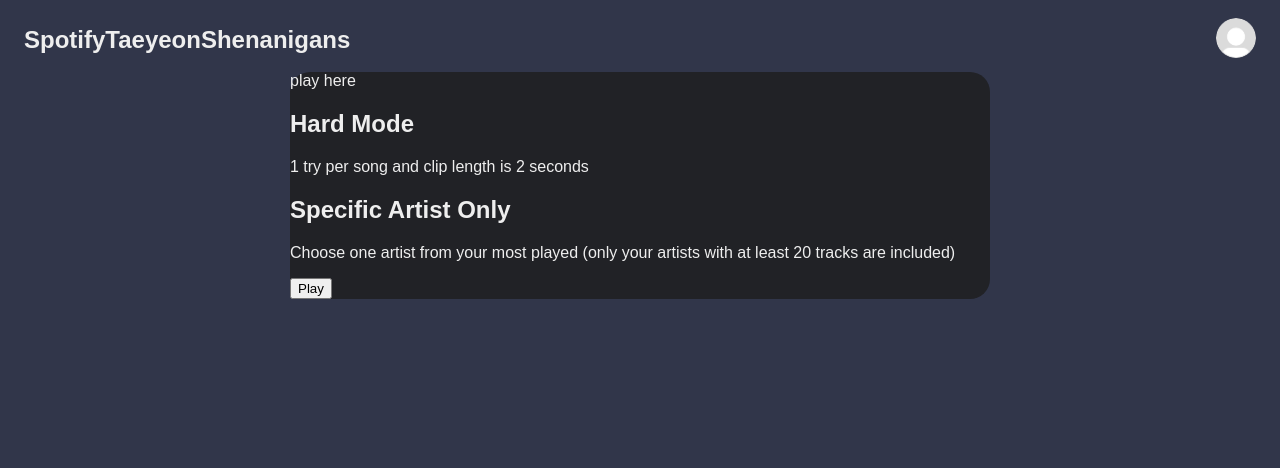
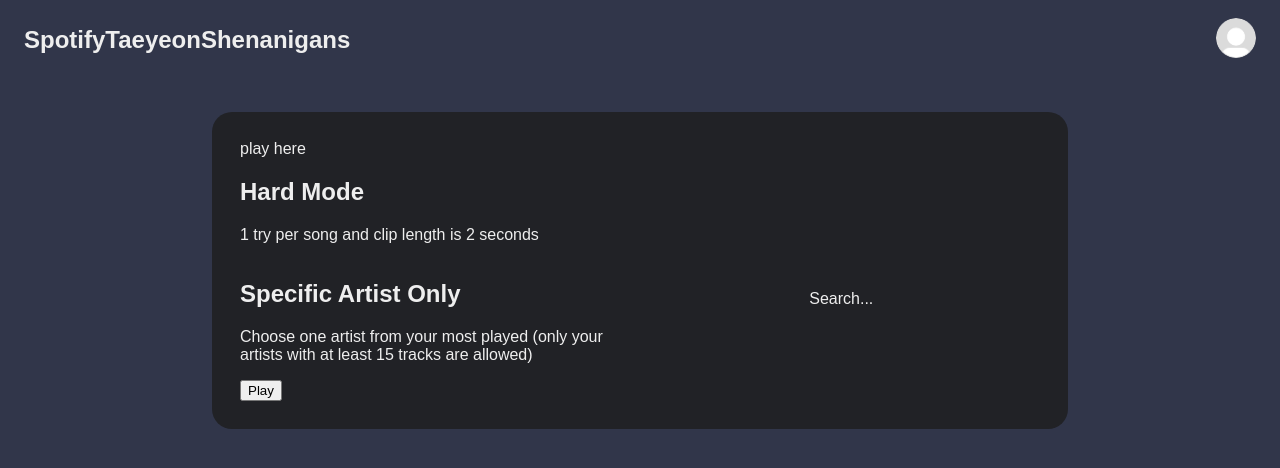
Before and after one commit to hurry-harry/spotify-taeyeon-shenanigans, an Angular app: page /play in a window 1280 px wide. Shown: the top 468 px of the page. Built offline with nearby package versions, Linux system fonts and the light colour scheme; no server answers.

Commit message:
Continue with implementing Play feature

```diff
--- a/package.json
+++ b/package.json
@@ -19,6 +19,7 @@
     "@angular/platform-browser": "^17.0.0",
     "@angular/platform-browser-dynamic": "^17.0.0",
     "@angular/router": "^17.0.0",
+    "@ng-select/ng-select": "^12.0.6",
     "rxjs": "~7.8.0",
     "tslib": "^2.3.0",
     "zone.js": "~0.14.2"
--- a/src/app/components/play/play.component.html
+++ b/src/app/components/play/play.component.html
@@ -1,17 +1,31 @@
 <div class="container">
   play here
 
+  @if (!isLoading) {
+    <div class="container__row">
       <div>
         <h2>Hard Mode</h2>
         <p>1 try per song and clip length is 2 seconds</p>
       </div>
+      <div>
 
-  <div>
+      </div>
+    </div>
+
+    <div class="container__row">
+      <div class="container__row__left-section">
         <h2>Specific Artist Only</h2>
-    <p>Choose one artist from your most played (only your artists with at least 20 tracks are included)</p>
+        <p>Choose one artist from your most played (only your artists with at least 15 tracks are allowed)</p>
+      </div>
+      <div class="container__row__right-section">
+        <ng-select [(ngModel)]="specificArtist" [items]="specificArtistSelection" placeholder="Search..." [searchable]="true" bindLabel="name"
+          [clearable]="true">
+        </ng-select>
+      </div>
     </div>
 
     <button (click)="play()">
       Play
     </button>
+  }
 </div>
--- a/src/app/components/play/play.component.scss
+++ b/src/app/components/play/play.component.scss
@@ -1,6 +1,21 @@
 .container {
-  margin: auto;
+  margin: 40px auto;
   background-color: #212226;
+  color: #eeeeee;
   border-radius: 20px;
-  max-width: 700px;
+  max-width: 800px;
+  padding: 28px;
+
+  &__row {
+    display: flex;
+
+    &__left-section {
+      flex-basis: 80%;
+    }
+
+    &__right-section {
+      flex-basis: 50%;
+      padding: 30px 0px 0px 200px
+    }
+  }
 }
--- a/src/app/components/play/play.component.ts
+++ b/src/app/components/play/play.component.ts
@@ -3,11 +3,14 @@
 import { SpotifyService } from '../../_shared/services/spotify.service';
 import { UserService } from '../../_shared/services/user.service';
 import { concatMap, finalize } from 'rxjs';
+import { CommonModule } from '@angular/common';
+import { NgSelectModule } from '@ng-select/ng-select';
+import { FormsModule } from '@angular/forms';
 
 @Component({
   selector: 'app-play',
   standalone: true,
-  imports: [],
+  imports: [NgSelectModule, CommonModule, FormsModule],
   templateUrl: './play.component.html',
   styleUrl: './play.component.scss'
 })
@@ -15,7 +18,7 @@
   isLoading: boolean = false;
 
   isHardMode: boolean = false;
-  specificArtist!: string;
+  specificArtist!: Artist;
 
   timeRanges: string[] = [ "short_term", "medium_term", "long_term" ];
 
@@ -55,13 +58,13 @@
           // handle medium term 2
           this.appendTopTracks((response as UserTopTracks).items);
 
-          return this.spotifyService.getTopItems(this.userService.authTokenSignal(), this.timeRanges[2], 49, "tracks");
+          return this.spotifyService.getTopItems(this.userService.authTokenSignal(), this.timeRanges[2], 0, "tracks");
         }),
         concatMap((response: UserTopItems) => {
           // handle long term 1
           this.appendTopTracks((response as UserTopTracks).items);
 
-          return this.spotifyService.getTopItems(this.userService.authTokenSignal(), this.timeRanges[1], 0, "tracks");
+          return this.spotifyService.getTopItems(this.userService.authTokenSignal(), this.timeRanges[2], 49, "tracks");
         }),
         finalize(() => {
           //
@@ -92,8 +95,8 @@
     });
 
     this.topArtistsByTrackMap.forEach((artist: TopArtistsByTrack) => {
-      if (artist.count < 15) {
-        this.topArtistsByTrackMap.delete(artist.artist.id);
+      if (artist.count >= 15) {
+        this.specificArtistSelection.push(artist.artist);
       }
     });
   }
--- a/src/styles.scss
+++ b/src/styles.scss
@@ -27,3 +27,12 @@
     border: 0px;
   }
 }
+
+
+.ng-select .ng-has-value .ng-placeholder {
+  display: none;
+}
+
+.ng-select .ng-select-container .ng-value-container .ng-input>input {
+  color: #eeeeee;
+}
```
Also changed, not shown: 1 other file (tests, documents, lock files or other folders). Lines whose indentation alone changed are shown as unchanged.
